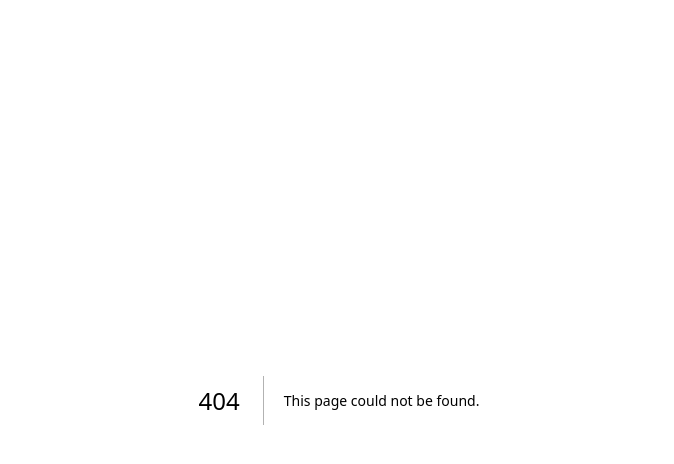
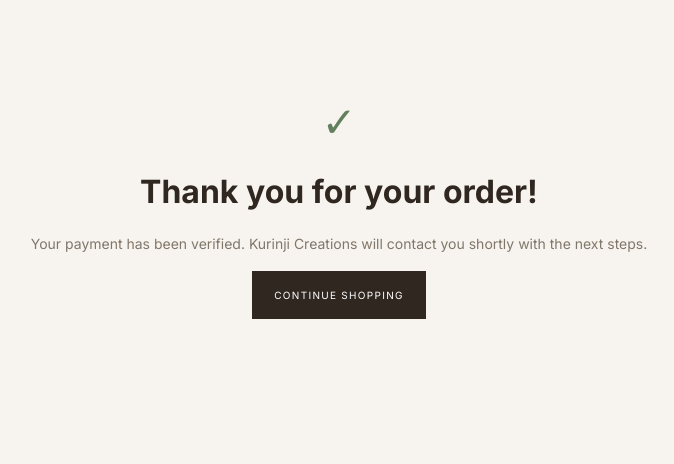
Before and after one commit to Hari-maker-del/kurinji-creations, a Next.js app: page /order-success in a window 1280 px wide. Before the commit this address had no page. Shown: the top 464 px of the page, without its empty margins (301-975 px from the left). Built offline with nearby package versions, Linux system fonts and the light colour scheme.

Commit message:
Add verified order success page

```diff
--- /dev/null
+++ b/src/app/order-success/page.tsx
@@ -0,0 +1,10 @@
+import Link from "next/link";
+export default async function OrderSuccess({searchParams}:{searchParams:Promise<{order?:string}>}) {
+ const {order}=await searchParams;
+ return <main className="container section" style={{maxWidth:650,textAlign:"center",paddingTop:90,paddingBottom:90}}>
+  <div style={{fontSize:42,color:"#62805d"}}>✓</div><h1 style={{fontSize:32,fontWeight:700,margin:"15px 0"}}>Thank you for your order!</h1>
+  <p style={{fontSize:14,color:"var(--muted)",lineHeight:1.8}}>Your payment has been verified. Kurinji Creations will contact you shortly with the next steps.</p>
+  {order&&<p style={{fontWeight:700,margin:"20px 0"}}>Order number: #{order}</p>}
+  <Link href="/shop" className="primary-button" style={{textDecoration:"none",marginTop:15}}>CONTINUE SHOPPING</Link>
+ </main>;
+}
```
